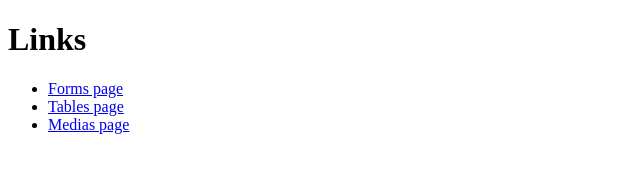
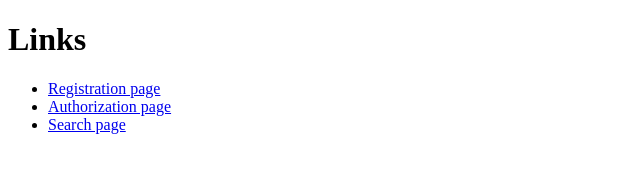
Before and after one commit to YevhenHryhorenko/hillel_hryhorenko_4, a plain HTML site: page index.html in a window 1280 px wide. Shown: the whole page, without its empty margins (0-640 px from the left). Drawn offline with Linux system fonts and the light colour scheme.

Commit message:
Update index.html

```diff
--- a/index.html
+++ b/index.html
@@ -9,9 +9,9 @@
 	<body>
 		<h1>Links</h1>
 		<ul>
-			<li><a href="./forms/index.html" target="_blank">Forms page</a></li>
-			<li><a href="./tables/index.html" target="_blank">Tables page</a></li>
-			<li><a href="./media/index.html" target="_blank">Medias page</a></li>
+			<li><a href="./registration/index.html" target="_blank">Registration page</a></li>
+			<li><a href="./authorization/index.html" target="_blank">Authorization page</a></li>
+			<li><a href="./search/index.html" target="_blank">Search page</a></li>
 		</ul>
 	</body>
 </html>
```
